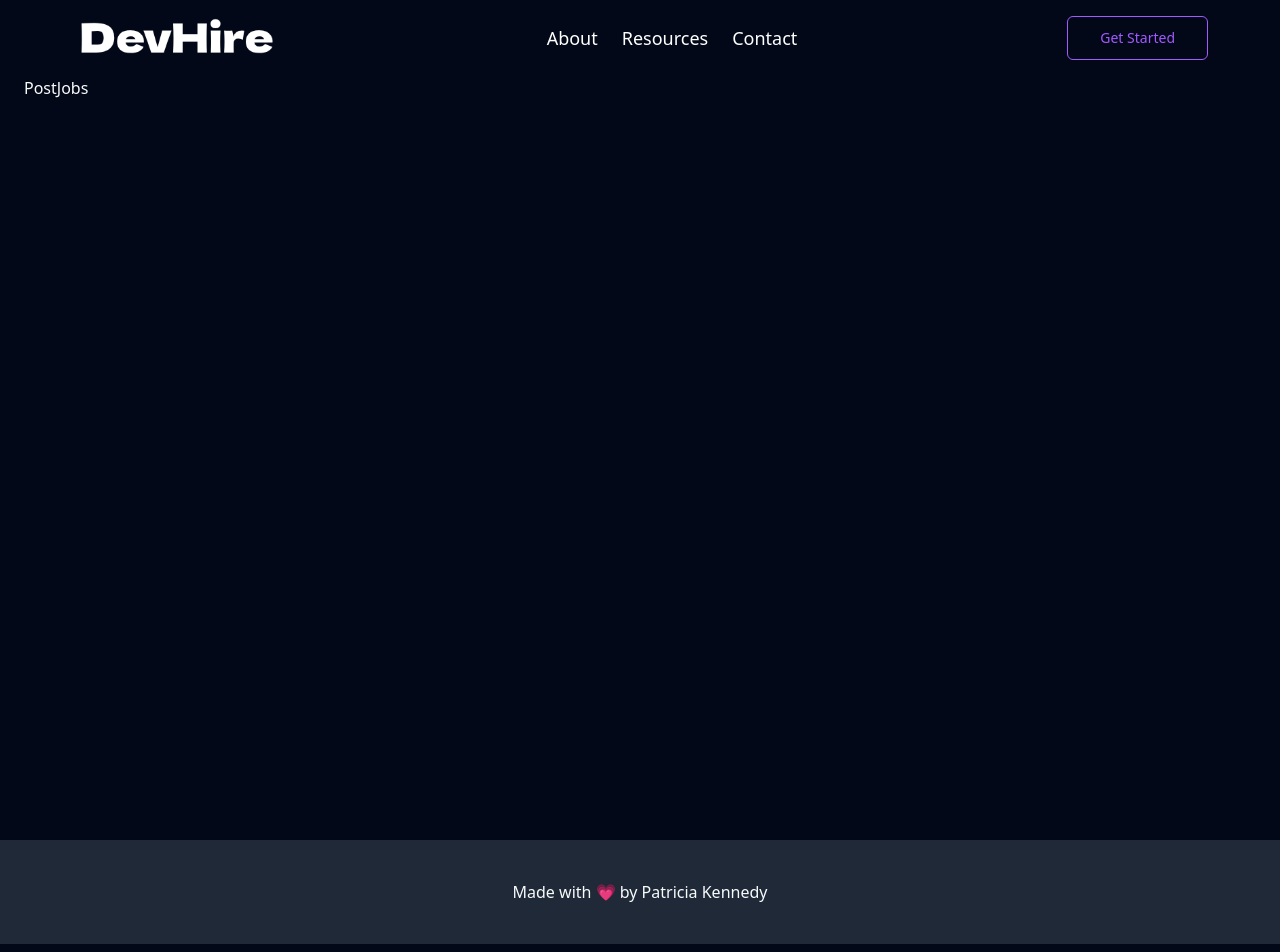
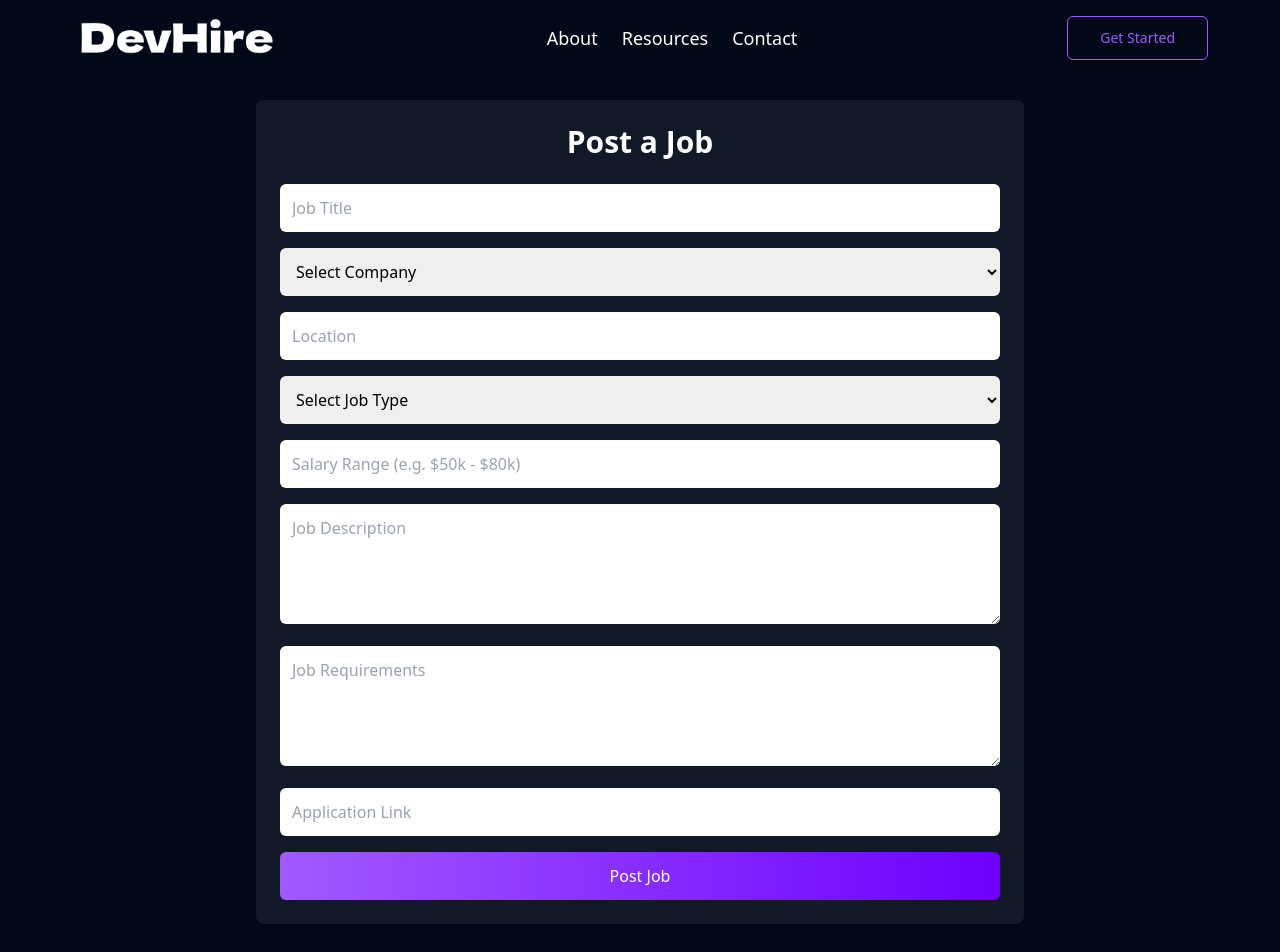
Before and after one commit to patriciakennedy/react-shadcn, a React (Vite) app: page /PostJobs in a window 1280 px wide. Shown: the top 952 px of the page. Built offline with nearby package versions, Linux system fonts and the light colour scheme.

Commit message:
Update PostJobs.jsx

```diff
--- a/src/pages/PostJobs.jsx
+++ b/src/pages/PostJobs.jsx
@@ -1,7 +1,144 @@
-import React from 'react';
+import React, { useState } from 'react';
 
 const PostJobs = () => {
-    return <div>PostJobs</div>;
+    // State for form fields
+    const [formData, setFormData] = useState({
+        title: '',
+        company: '',
+        location: '',
+        jobType: '',
+        salary: '',
+        description: '',
+        requirements: '',
+        applyLink: '',
+    });
+
+    // Function to handle input changes
+    const handleChange = (e) => {
+        setFormData({
+            ...formData,
+            [e.target.name]: e.target.value,
+        });
+    };
+
+    // Function to handle form submission
+    const handleSubmit = (e) => {
+        e.preventDefault(); // Prevents page refresh
+        console.log('Job Posted:', formData);
+        // Step 2: Send data to backend (to be implemented later)
+    };
+
+    return (
+        <div className="min-h-screen bg-[#04091A] text-white flex justify-center p-6">
+            <div className="bg-gray-900 p-6 rounded-lg shadow-lg w-full max-w-3xl">
+                <h1 className="text-3xl font-bold text-center mb-6">
+                    Post a Job
+                </h1>
+                <form onSubmit={handleSubmit} className="space-y-4">
+                    {/* Job Title */}
+                    <input
+                        type="text"
+                        name="title"
+                        placeholder="Job Title"
+                        value={formData.title}
+                        onChange={handleChange}
+                        className="w-full p-3 rounded-md text-black"
+                        required
+                    />
+
+                    {/* Company Name */}
+                    <select
+                        name="company"
+                        value={formData.company}
+                        onChange={handleChange}
+                        className="w-full p-3 rounded-md text-black"
+                        required
+                    >
+                        <option value="">Select Company</option>
+                        <option value="Company A">Company A</option>
+                        <option value="Company B">Company B</option>
+                    </select>
+
+                    {/* Location */}
+                    <input
+                        type="text"
+                        name="location"
+                        placeholder="Location"
+                        value={formData.location}
+                        onChange={handleChange}
+                        className="w-full p-3 rounded-md text-black"
+                        required
+                    />
+
+                    {/* Job Type */}
+                    <select
+                        name="jobType"
+                        value={formData.jobType}
+                        onChange={handleChange}
+                        className="w-full p-3 rounded-md text-black"
+                        required
+                    >
+                        <option value="">Select Job Type</option>
+                        <option value="Full-time">Full-time</option>
+                        <option value="Part-time">Part-time</option>
+                        <option value="Contract">Contract</option>
+                    </select>
+
+                    {/* Salary */}
+                    <input
+                        type="text"
+                        name="salary"
+                        placeholder="Salary Range (e.g. $50k - $80k)"
+                        value={formData.salary}
+                        onChange={handleChange}
+                        className="w-full p-3 rounded-md text-black"
+                        required
+                    />
+
+                    {/* Job Description */}
+                    <textarea
+                        name="description"
+                        placeholder="Job Description"
+                        value={formData.description}
+                        onChange={handleChange}
+                        className="w-full p-3 rounded-md text-black"
+                        rows="4"
+                        required
+                    ></textarea>
+
+                    {/* Requirements */}
+                    <textarea
+                        name="requirements"
+                        placeholder="Job Requirements"
+                        value={formData.requirements}
+                        onChange={handleChange}
+                        className="w-full p-3 rounded-md text-black"
+                        rows="4"
+                        required
+                    ></textarea>
+
+                    {/* Application Link */}
+                    <input
+                        type="text"
+                        name="applyLink"
+                        placeholder="Application Link"
+                        value={formData.applyLink}
+                        onChange={handleChange}
+                        className="w-full p-3 rounded-md text-black"
+                        required
+                    />
+
+                    {/* Submit Button */}
+                    <button
+                        type="submit"
+                        className="w-full p-3 bg-gradient-to-r from-[#A259FF] to-[#6C00FF] text-white rounded-md"
+                    >
+                        Post Job
+                    </button>
+                </form>
+            </div>
+        </div>
+    );
 };
 
 export default PostJobs;
```
